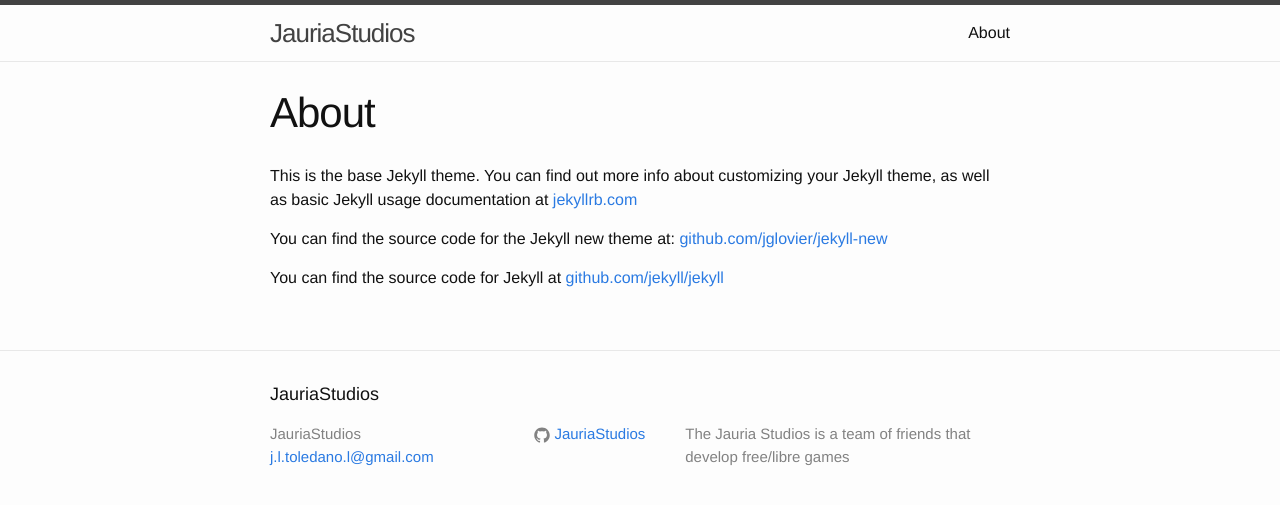
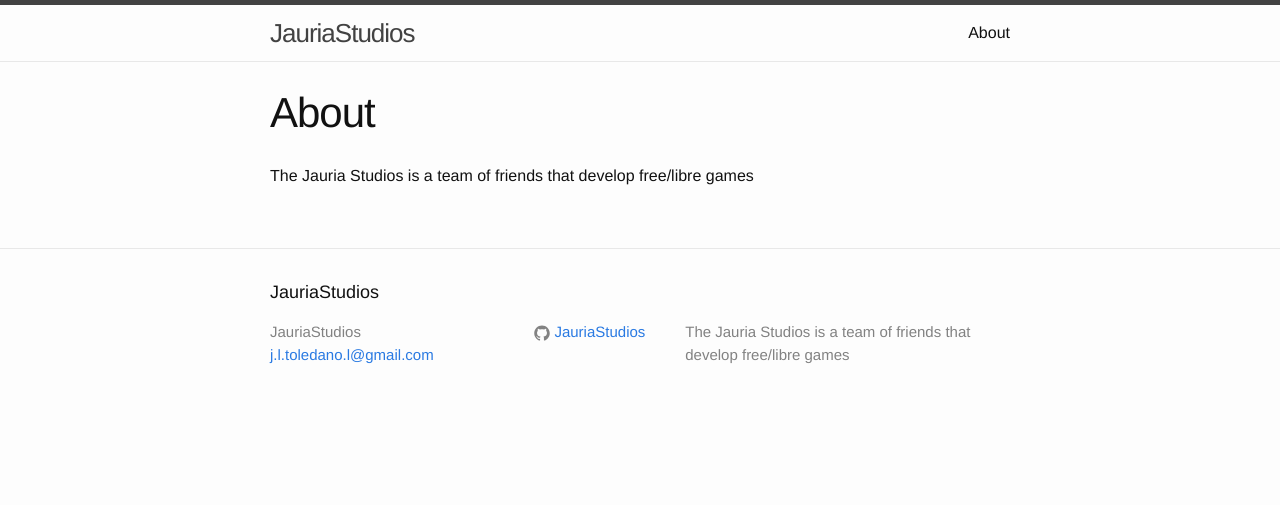
Before and after one commit to JauriaStudios/JauriaStudios.github.io, a Jekyll site: the page built from about.md, in a window 1280 px wide. Shown: the top 505 px of the page. Built offline with Jekyll 4.4.1, drawn with Linux system fonts in a browser that asks for light colours.

Commit message:
change about

```diff
--- a/about.md
+++ b/about.md
@@ -4,8 +4,4 @@
 permalink: /about/
 ---
 
-This is the base Jekyll theme. You can find out more info about customizing your Jekyll theme, as well as basic Jekyll usage documentation at [jekyllrb.com](http://jekyllrb.com/)
-
-You can find the source code for the Jekyll new theme at: [github.com/jglovier/jekyll-new](https://github.com/jglovier/jekyll-new)
-
-You can find the source code for Jekyll at [github.com/jekyll/jekyll](https://github.com/jekyll/jekyll)
+The Jauria Studios is a team of friends that develop free/libre games
```
